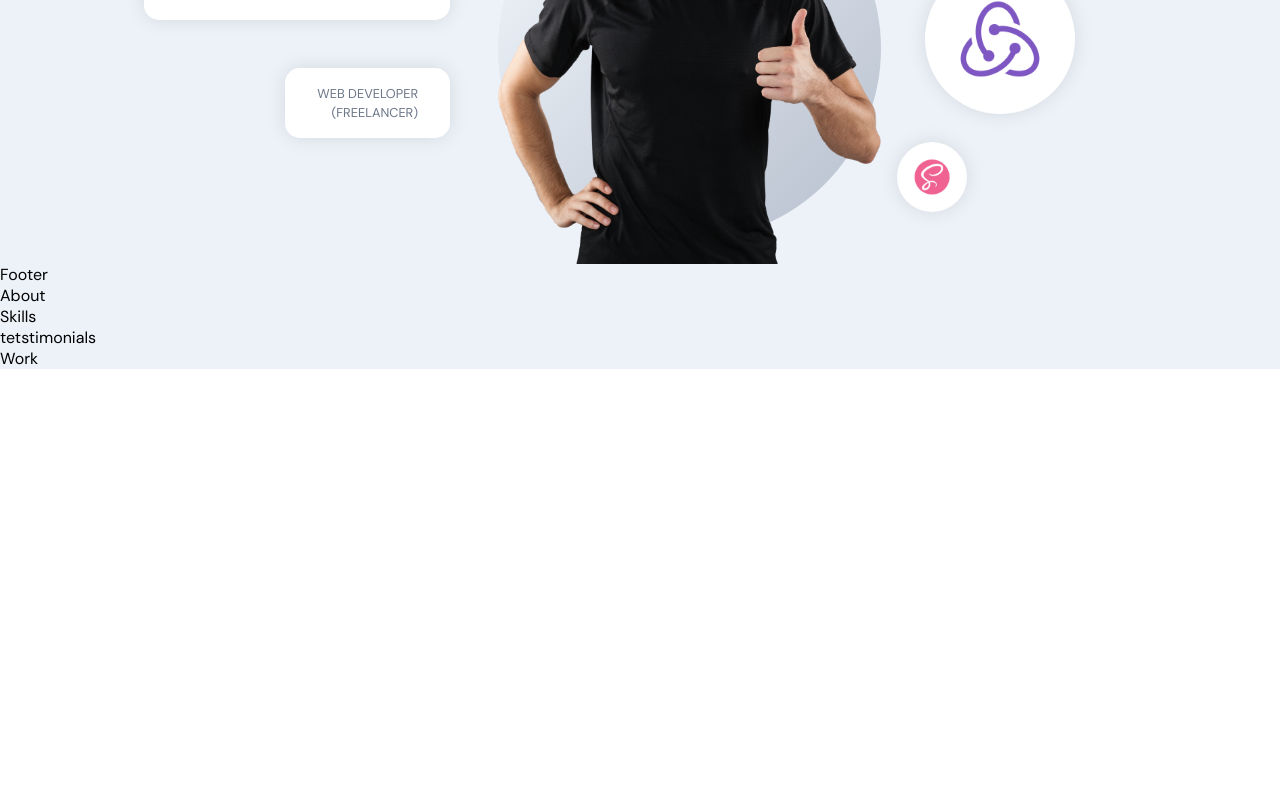
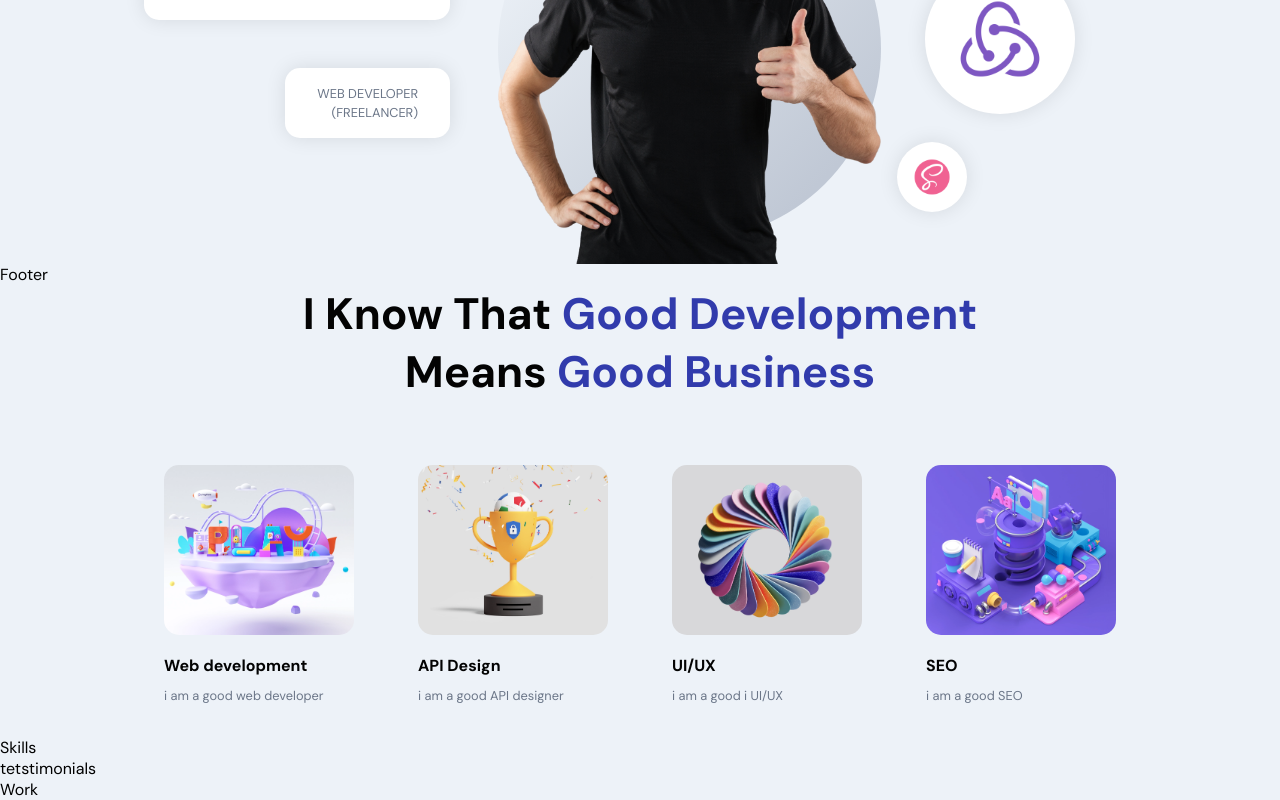
Before and after one commit to Vaibhavsoni109/Vaibhav_portfolio, a React (Vite) app in the folder frontend/: page / in a window 1280 px wide. Shown: the part 312-1112 px from the top of the page. Before the commit the page ends 800 px from the top, so only its background shows below. Built offline with nearby package versions, Linux system fonts and the light colour scheme.

Commit message:
about part

```diff
--- a/frontend/src/components/Navbar/Navbar.scss
+++ b/frontend/src/components/Navbar/Navbar.scss
@@ -21,8 +21,8 @@
     align-items: center;
 
     img {
-        width: 90px;
-        height: 20px;
+        // width: 90px;
+        height: 60px;
 
         @media screen and (min-width:2000px) {
             width: 180px;
--- a/frontend/src/container/About/About.jsx
+++ b/frontend/src/container/About/About.jsx
@@ -1,10 +1,39 @@
-import React from 'react'
+import {React,useState,useEffect} from 'react'
 import './About.scss'
+import {motion} from 'framer-motion';
+import { images } from '../../constants';
+
+const abouts=[
+  {title:'Web development',description:"i am a good web developer",imgUrl:images.about01},
+  {title:'API Design',description:"i am a good API designer",imgUrl:images.about03},
+  {title:'UI/UX',description:"i am a good i UI/UX",imgUrl:images.about02},
+  {title:'SEO',description:"i am a good SEO",imgUrl:images.about04}
+]
+
 const About = () => {
   return (
-    <div>
-    About
-    </div>
+    <>
+    <h2 className="head-text">
+      I Know That <span>Good Development</span><br />means <span>Good business</span>
+
+
+    </h2>
+    <div className="app__profiles">
+        {abouts.map((about, index) => (
+          <motion.div
+            whileInView={{ opacity: 1 }}
+            whileHover={{ scale: 1.1 }}
+            transition={{ duration: 0.5, type: 'tween' }}
+            className="app__profile-item"
+            key={about.title + index}
+          >
+            <img src={(about.imgUrl)} alt={about.title} />
+            <h2 className="bold-text" style={{ marginTop: 20 }}>{about.title}</h2>
+            <p className="p-text" style={{ marginTop: 10 }}>{about.description}</p>
+          </motion.div>
+        ))}
+      </div>
+    </>
   )
 }
 
--- a/frontend/src/container/About/About.scss
+++ b/frontend/src/container/About/About.scss
@@ -0,0 +1,39 @@
+.app__about {
+    flex: 1;
+    width: 100%;
+    flex-direction: column;
+  }
+
+  .app__profiles {
+    display: flex;
+    justify-content: center;
+    align-items: flex-start;
+    flex-wrap: wrap;
+    margin-top: 2rem;
+  }
+
+  .app__profile-item {
+    width: 190px;
+    display: flex;
+    justify-content: flex-start;
+    align-items: flex-start;
+    flex-direction: column;
+    margin: 2rem;
+
+    img {
+      width: 100%;
+      height: 170px;
+      border-radius: 15px;
+      object-fit: cover;
+      cursor: pointer;
+    }
+
+    @media screen and (min-width: 2000px) {
+      width: 370px;
+      margin: 2rem 4rem;
+
+      img {
+        height: 320px;
+      }
+    }
+  }
```
Also changed, not shown: frontend/src/assets/logo.png.
